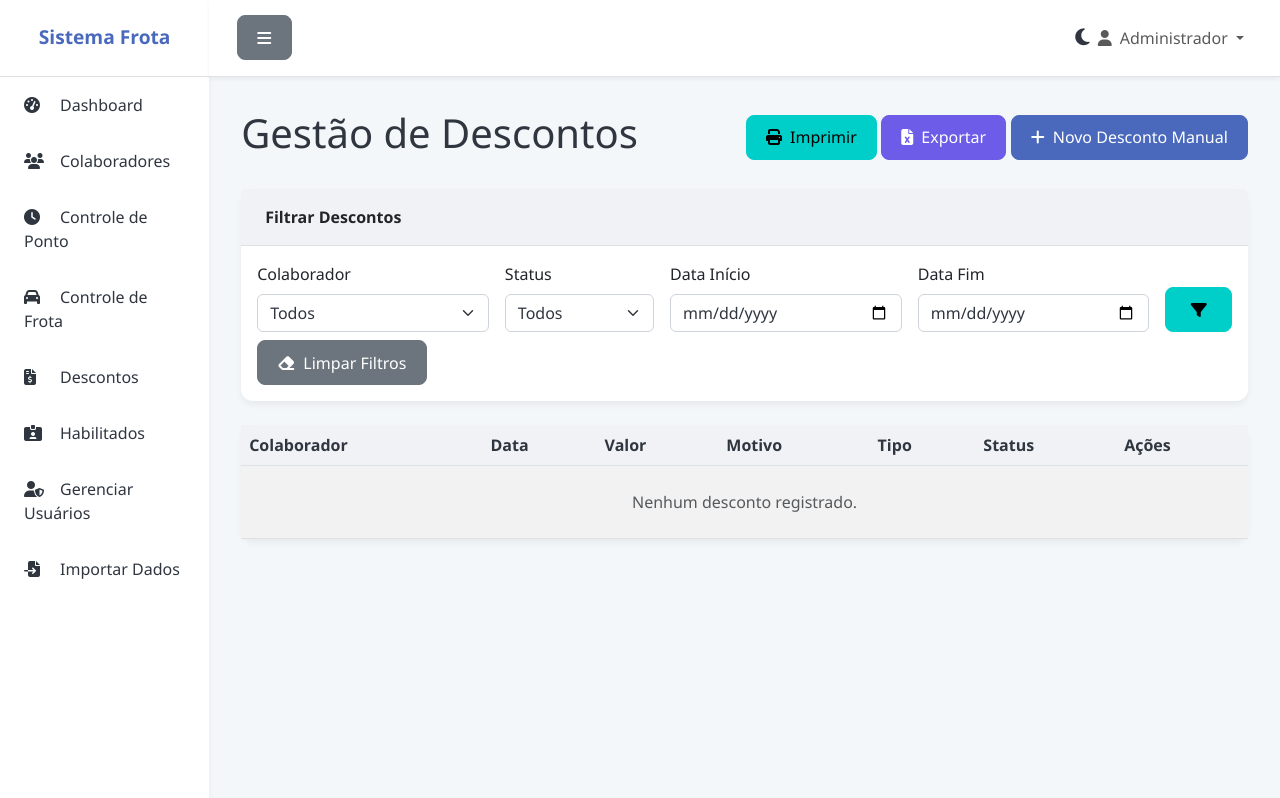
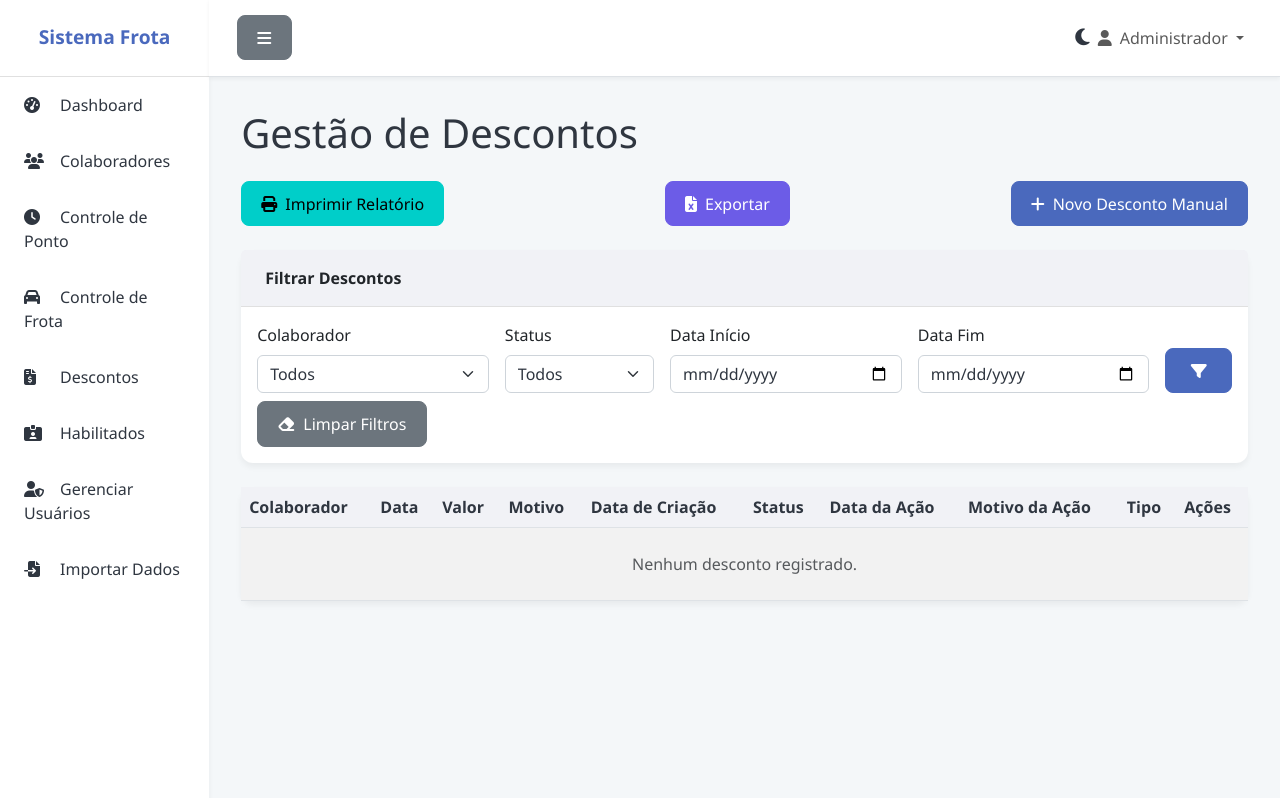
Before and after one commit to Mativis/ponos-test---Copia, a Flask app: page /descontos in a window 1280 px wide. Shown: the part 1-799 px from the top of the page. Run offline with Flask 3, Linux system fonts and the light colour scheme; the first user in the database is signed in; data comes from the database, SQL or seed files in the repository; data that the repository does not hold is empty.

Commit message:
commit data

```diff
--- a/app.py
+++ b/app.py
@@ -78,6 +78,8 @@ class Desconto(db.Model):
     frota_id = db.Column(db.Integer, db.ForeignKey('frota.id'))
     automatico = db.Column(db.Boolean, default=False)
     criado_em = db.Column(db.DateTime, default=datetime.utcnow)
+    data_alteracao_status = db.Column(db.DateTime)
+    motivo_alteracao_status = db.Column(db.Text)
 
     frota = db.relationship('Frota', backref='descontos')
 
@@ -593,6 +595,8 @@ def excluir_desconto(id):
 def aprovar_desconto(id):
     desconto = Desconto.query.get_or_404(id)
     desconto.status = 'aprovado'
+    desconto.data_alteracao_status = datetime.utcnow()
+    desconto.motivo_alteracao_status = "Aprovado manualmente."
 
     try:
         db.session.commit()
@@ -603,18 +607,23 @@ def aprovar_desconto(id):
 
     return redirect(url_for('descontos'))
 
-@app.route('/desconto/cancelar/<int:id>')
+@app.route('/desconto/cancelar/<int:id>', methods=['GET', 'POST'])
 @login_required
 def cancelar_desconto(id):
     desconto = Desconto.query.get_or_404(id)
-    desconto.status = 'cancelado'
 
-    try:
-        db.session.commit()
-        flash('Desconto cancelado!', 'success')
-    except Exception as e:
-        db.session.rollback()
-        flash(f'Erro ao cancelar desconto: {str(e)}', 'error')
+    if request.method == 'POST':
+        desconto.status = 'cancelado'
+        desconto.data_alteracao_status = datetime.utcnow()
+        motivo = request.form.get('motivo_cancelamento')
+        desconto.motivo_alteracao_status = motivo if motivo else "Cancelado manualmente."
+
+        try:
+            db.session.commit()
+            flash('Desconto cancelado!', 'success')
+        except Exception as e:
+            db.session.rollback()
+            flash(f'Erro ao cancelar desconto: {str(e)}', 'error')
 
     return redirect(url_for('descontos'))
 
--- a/templates/descontos.html
+++ b/templates/descontos.html
@@ -3,13 +3,12 @@
 {% block title %}Descontos{% endblock %}
 
 {% block content %}
+<h1 class="fw-light mb-4">Gestão de Descontos</h1>
+
 <div class="d-flex justify-content-between align-items-center mb-4">
-    <h1 class="fw-light">Gestão de Descontos</h1>
-    <div>
-        <button onclick="window.print()" class="btn btn-info"><i class="fas fa-print me-2"></i>Imprimir</button>
-        <a href="{{ url_for('exportar', tipo='descontos') }}" class="btn btn-success"><i class="fas fa-file-excel me-2"></i>Exportar</a>
-        <a href="{{ url_for('novo_desconto') }}" class="btn btn-primary"><i class="fas fa-plus me-2"></i>Novo Desconto Manual</a>
-    </div>
+    <a href="#" class="btn btn-info me-2" onclick="window.print()"><i class="fas fa-print me-2"></i>Imprimir Relatório</a>
+    <a href="{{ url_for('exportar', tipo='descontos') }}" class="btn btn-success me-2"><i class="fas fa-file-excel me-2"></i>Exportar</a>
+    <a href="{{ url_for('novo_desconto') }}" class="btn btn-primary"><i class="fas fa-plus me-2"></i>Novo Desconto Manual</a>
 </div>
 
 <div class="card mb-4">
@@ -44,7 +43,7 @@
                     <input type="date" class="form-control" id="data_fim" name="data_fim" value="{{ selected_data_fim or '' }}">
                 </div>
                 <div class="col-md-1">
-                    <button type="submit" class="btn btn-info w-100"><i class="fas fa-filter"></i></button>
+                    <button type="submit" class="btn btn-primary w-100"><i class="fas fa-filter"></i></button>
                 </div>
             </div>
             <div class="row mt-2">
@@ -66,8 +65,11 @@
                         <th scope="col">Data</th>
                         <th scope="col">Valor</th>
                         <th scope="col">Motivo</th>
+                        <th scope="col">Data de Criação</th>
+                        <th scope="col">Status</th>
+                        <th scope="col">Data da Ação</th>
+                        <th scope="col">Motivo da Ação</th>
                         <th scope="col">Tipo</th>
-                        <th scope="col">Status</th>
                         <th scope="col">Ações</th>
                     </tr>
                 </thead>
@@ -78,6 +80,18 @@
                         <td>{{ desconto.data.strftime('%d/%m/%Y') }}</td>
                         <td>R$ {{ "%.2f"|format(desconto.valor) }}</td>
                         <td>{{ desconto.motivo }}</td>
+                        <td>{{ desconto.criado_em.strftime('%d/%m/%Y %H:%M') if desconto.criado_em else '-' }}</td>
+                        <td>
+                            {% if desconto.status == 'pendente' %}
+                                <span class="badge bg-warning">Pendente</span>
+                            {% elif desconto.status == 'aprovado' %}
+                                <span class="badge bg-success">Aprovado</span>
+                            {% else %}
+                                <span class="badge bg-danger">Cancelado</span>
+                            {% endif %}
+                        </td>
+                         <td>{{ desconto.data_alteracao_status.strftime('%d/%m/%Y %H:%M') if desconto.data_alteracao_status else '-' }}</td>
+                        <td>{{ desconto.motivo_alteracao_status if desconto.motivo_alteracao_status else '-' }}</td>
                         <td>
                             {% if desconto.automatico %}
                                 <span class="badge bg-info">Automático</span>
@@ -117,4 +122,29 @@
         </div>
     </div>
 </div>
+
+<script>
+    function cancelarDesconto(id) {
+        const motivo = prompt("Por favor, insira o motivo do cancelamento:");
+        if (motivo !== null && motivo.trim() !== "") {
+            fetch("{{ url_for('cancelar_desconto', id=1) }}".replace('1', id), {
+                method: 'POST',
+                body: new URLSearchParams({
+                    'motivo_cancelamento': motivo
+                }),
+                headers: {
+                    'Content-Type': 'application/x-www-form-urlencoded'
+                }
+            }).then(response => {
+                if (response.redirected) {
+                    window.location.href = response.url;
+                } else {
+                    response.json().then(data => {
+                        alert(data.message);
+                    });
+                }
+            });
+        }
+    }
+</script>
 {% endblock %}
```
Also changed, not shown: other parts of templates/descontos.html (+2 -11 lines), instance/sistema_frota.db.
